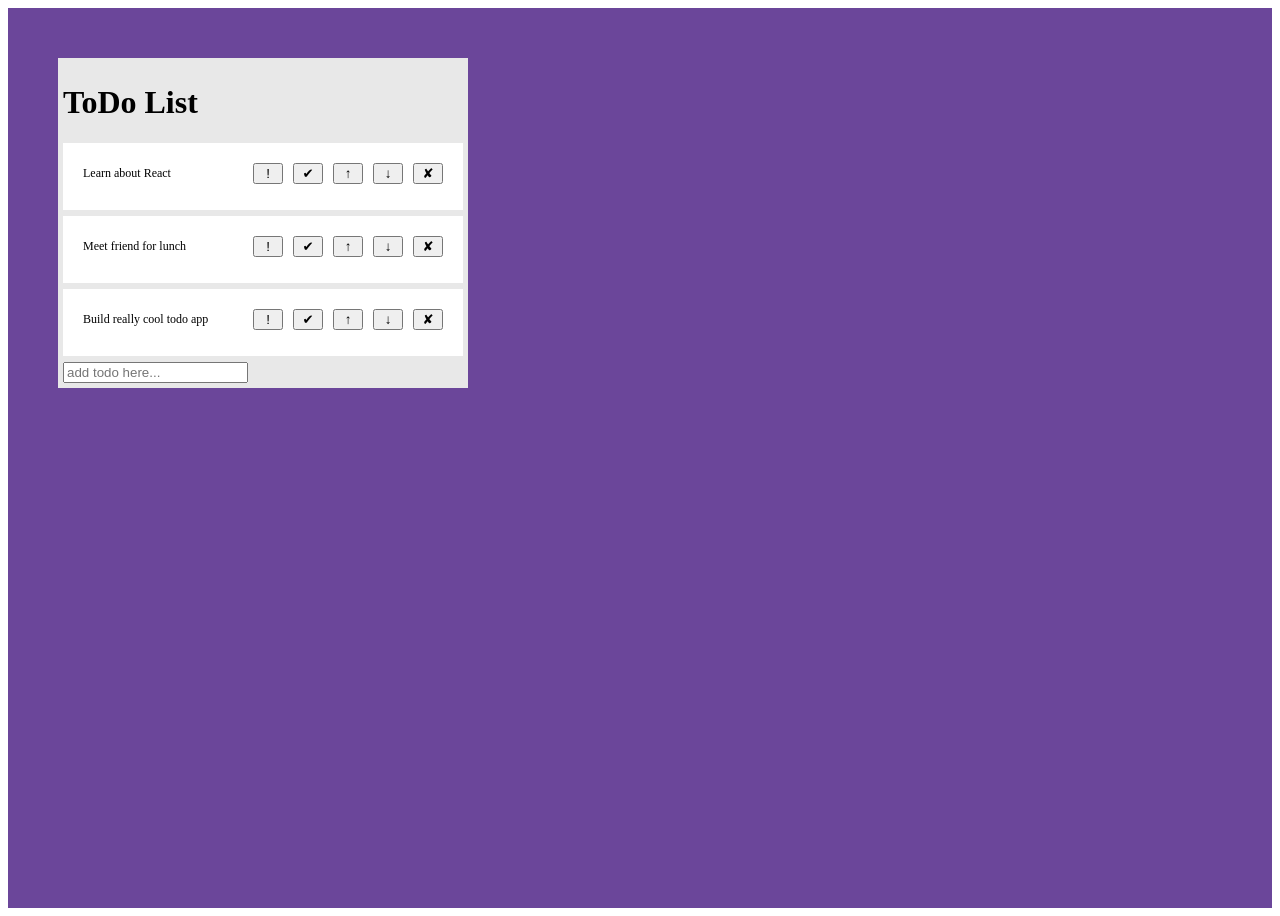
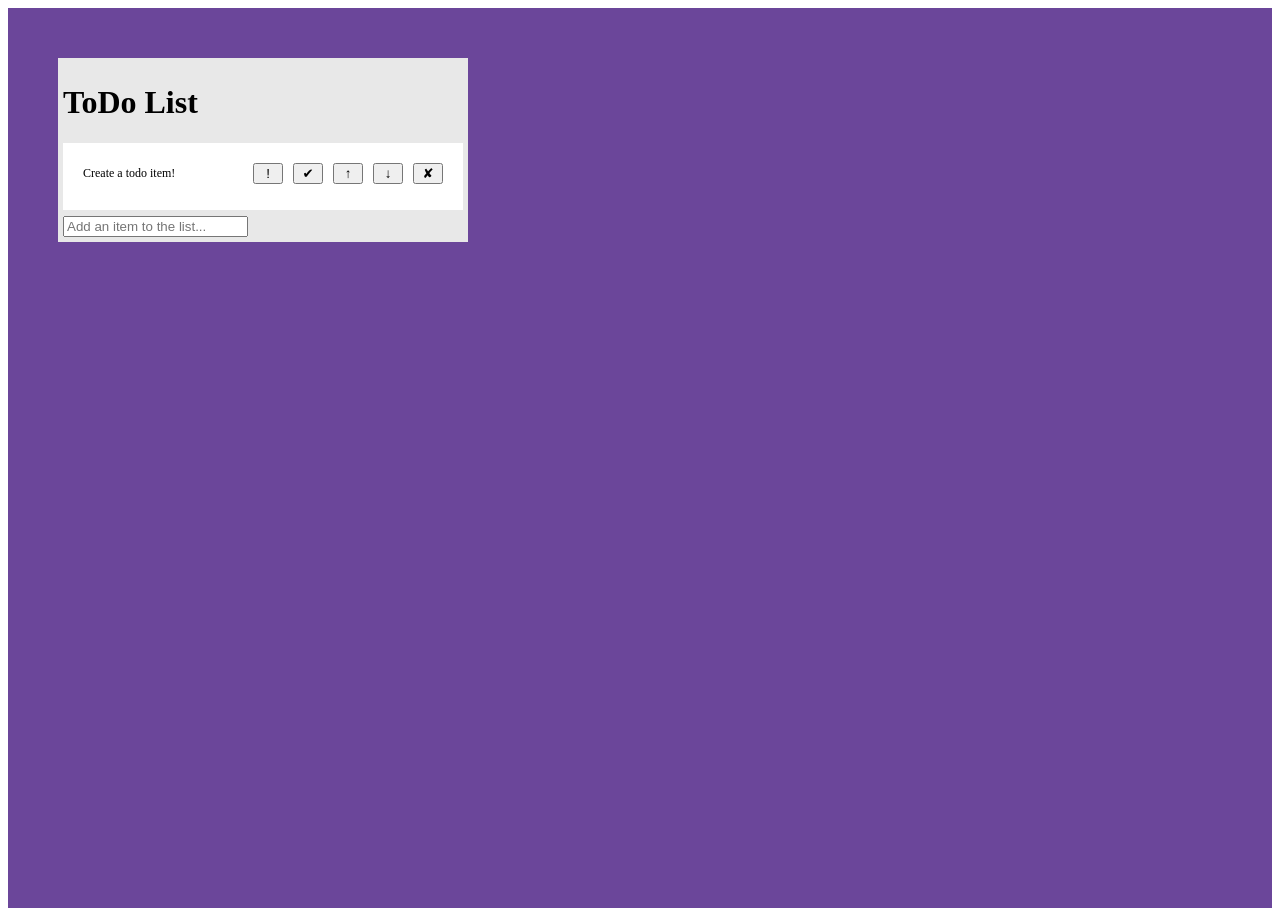
Before and after one commit to Ms-KL-Codes/todo-list, a React (Vite) app: page / in a window 1280 px wide. Built offline with nearby package versions, Linux system fonts and the light colour scheme.

Commit message:
changed content of initial list

```diff
--- a/src/App.jsx
+++ b/src/App.jsx
@@ -19,17 +19,7 @@ function App() {
     // const [array, setarray]
   const [todos, setTodos] = useState([
     {
-    text: "Learn about React",
-    isComplete: false,
-    isImportant: false,
-    },
-    {
-    text: "Meet friend for lunch",
-    isComplete: false,
-    isImportant: false,
-    },
-    {
-    text: "Build really cool todo app",
+    text: "Create a todo item!",
     isComplete: false,
     isImportant: false,
     },
@@ -79,7 +69,7 @@ function App() {
 
   const removeTodo = (index) => {
     const newTodos = [...todos];
-    if (confirm("are you sure you want to delete this item?")) {
+    if (confirm("Are you sure you want to delete this item?")) {
       newTodos.splice(index, 1);
       setTodos(newTodos);
     } else {
--- a/src/components/TodoForm/TodoForm.jsx
+++ b/src/components/TodoForm/TodoForm.jsx
@@ -24,7 +24,7 @@ function ToDoForm(props) {
         <form onSubmit={handleSubmit}>
             <input
             type="text"
-            placeholder="add todo here..."
+            placeholder="Add an item to the list..."
             value={todo}
             // value of input = todo state
             onChange={(event) => setTodo(event.target.value)}
```
